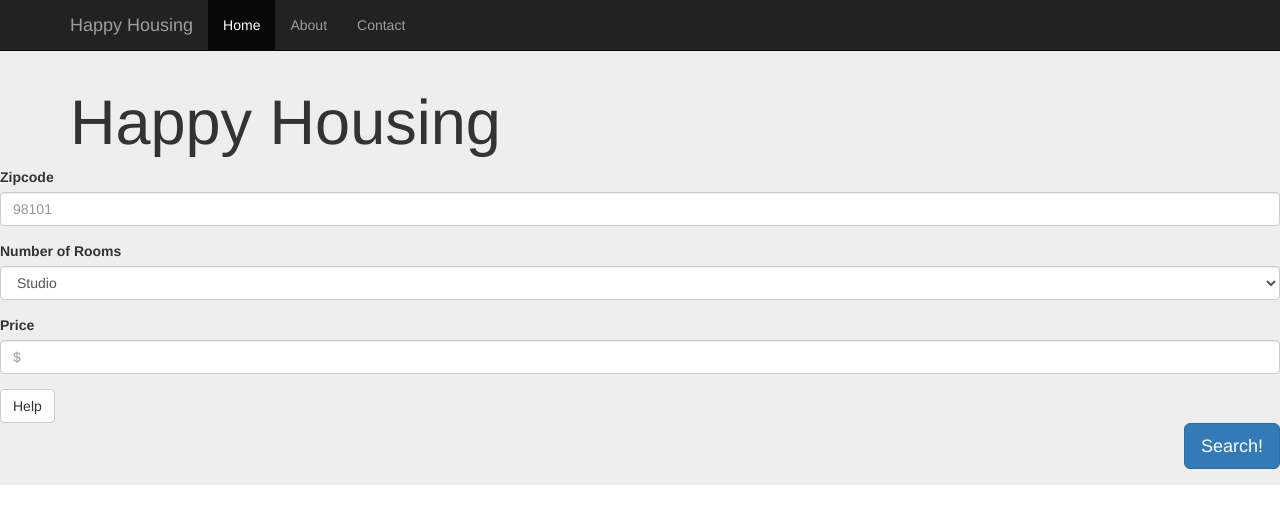
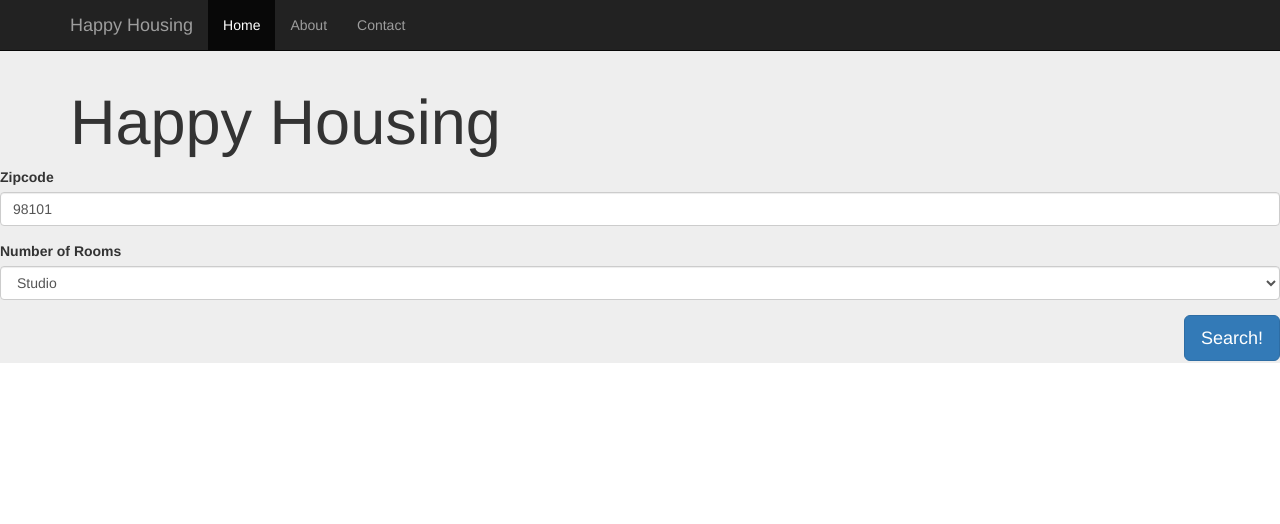
Before and after one commit to happyhousing/happyhousing, a Django app: page / in a window 1280 px wide. Shown: the top 524 px of the page. Run offline with Django 3.2, Linux system fonts and the light colour scheme; some libraries are stand-ins or nearby versions.

Commit message:
Map now shows each building in the zipcode. Added zipcode.

```diff
--- a/homeful/templates/homeful/index.html
+++ b/homeful/templates/homeful/index.html
@@ -54,7 +54,7 @@
           <label>
             Zipcode
           </label>
-          <input type="text" class="form-control" placeholder="98101" name="zipcode">
+          <input type="text" class="form-control" placeholder="98101" name="zipcode" value="98101">
         </div>
         <div class="form-group">
           <label>
@@ -78,15 +78,6 @@
             </option>
           </select>
         </div>
-        <div class="form-group">
-          <label>
-            Price
-          </label>
-          <input type="text" class="form-control" placeholder="$" name="price">
-        </div>
-        <div>
-          <a href="#" class="btn btn-default">Help</a>
-        </div>
         <button type="submit" class="btn pull-right btn-lg btn-primary">
           Search!
         </button>
--- a/homeful/views.py
+++ b/homeful/views.py
@@ -11,7 +11,7 @@ def index(request):
 def list(request):
     zipcode = request.GET['zipcode']
     rooms = request.GET['rooms']
-    price = request.GET['price']
+    #price = request.GET['price']
     context = {}
 
     fmrs = getSeattleFairMarketRents()
@@ -28,6 +28,7 @@ def list(request):
 
     context['mfps'] = mfps
     context['rooms'] = rooms
+    context['zipcode'] = zipcode
 
     estimated_price = seattle_fmr[rooms + 'br']
     price_range_max = estimated_price + (estimated_price*.12)
```
Also changed, not shown: homeful/templates/homeful/content1.html (+6 -8 lines).
